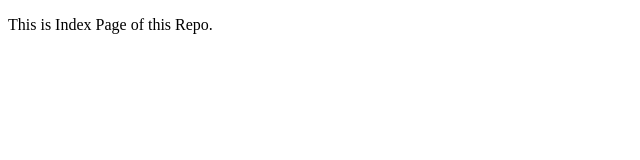
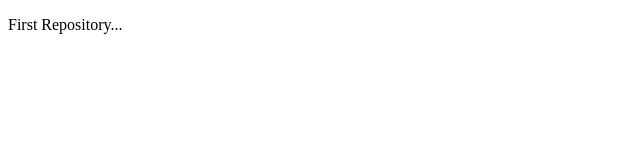
Before and after one commit to KhushiYDave/FirstRepository, a plain HTML site: page Index.Html in a window 1280 px wide. Shown: the whole page, without its empty margins (0-640 px from the left). Drawn offline with Linux system fonts and the light colour scheme.

Commit message:
Changed content of Index page.

```diff
--- a/Index.Html
+++ b/Index.Html
@@ -6,6 +6,6 @@
     <title>Document</title>
 </head>
 <body>
-    <p>This is Index Page of this Repo.</p>
+    <p>First Repository...</p>
 </body>
 </html>
```
